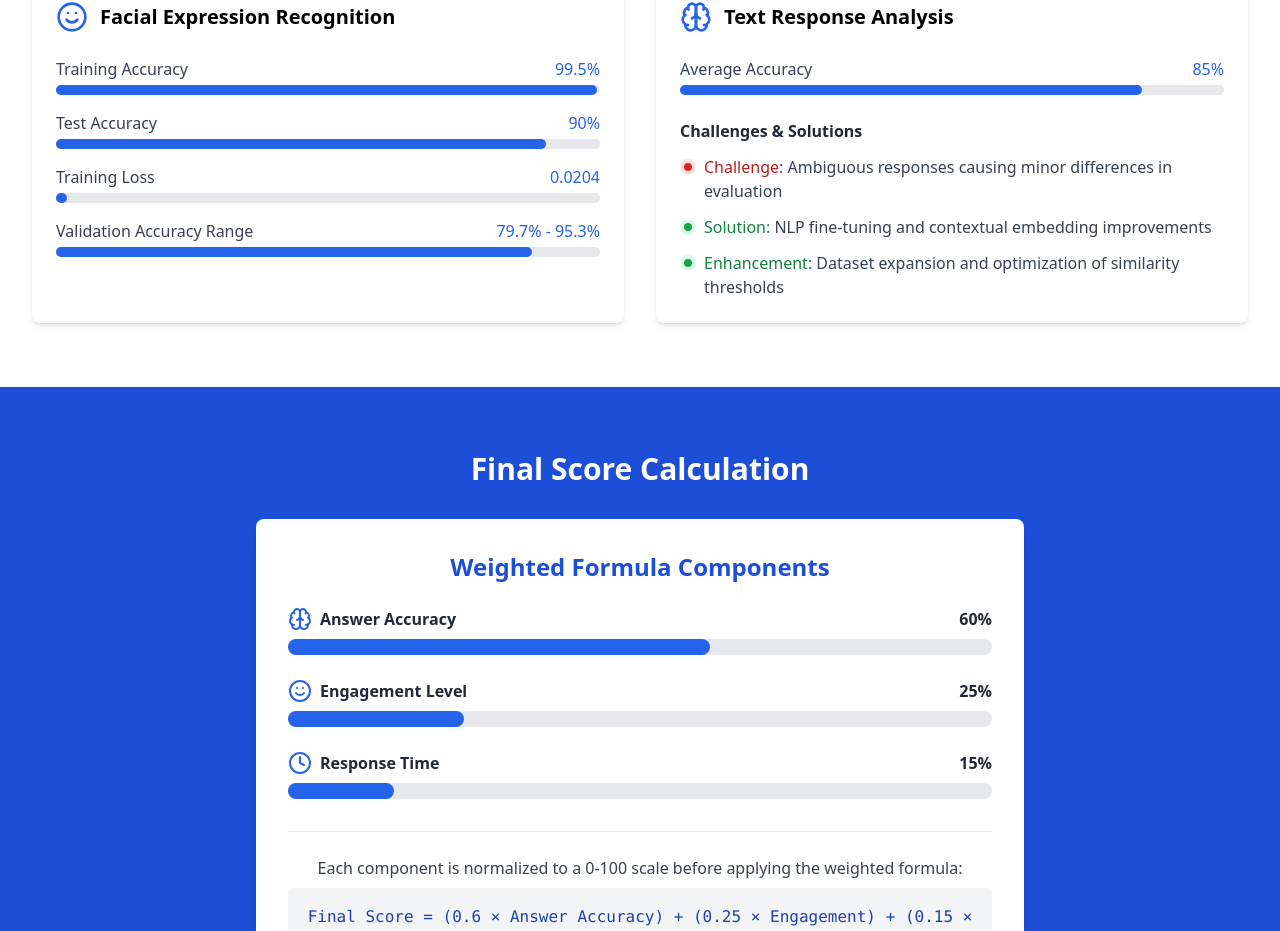
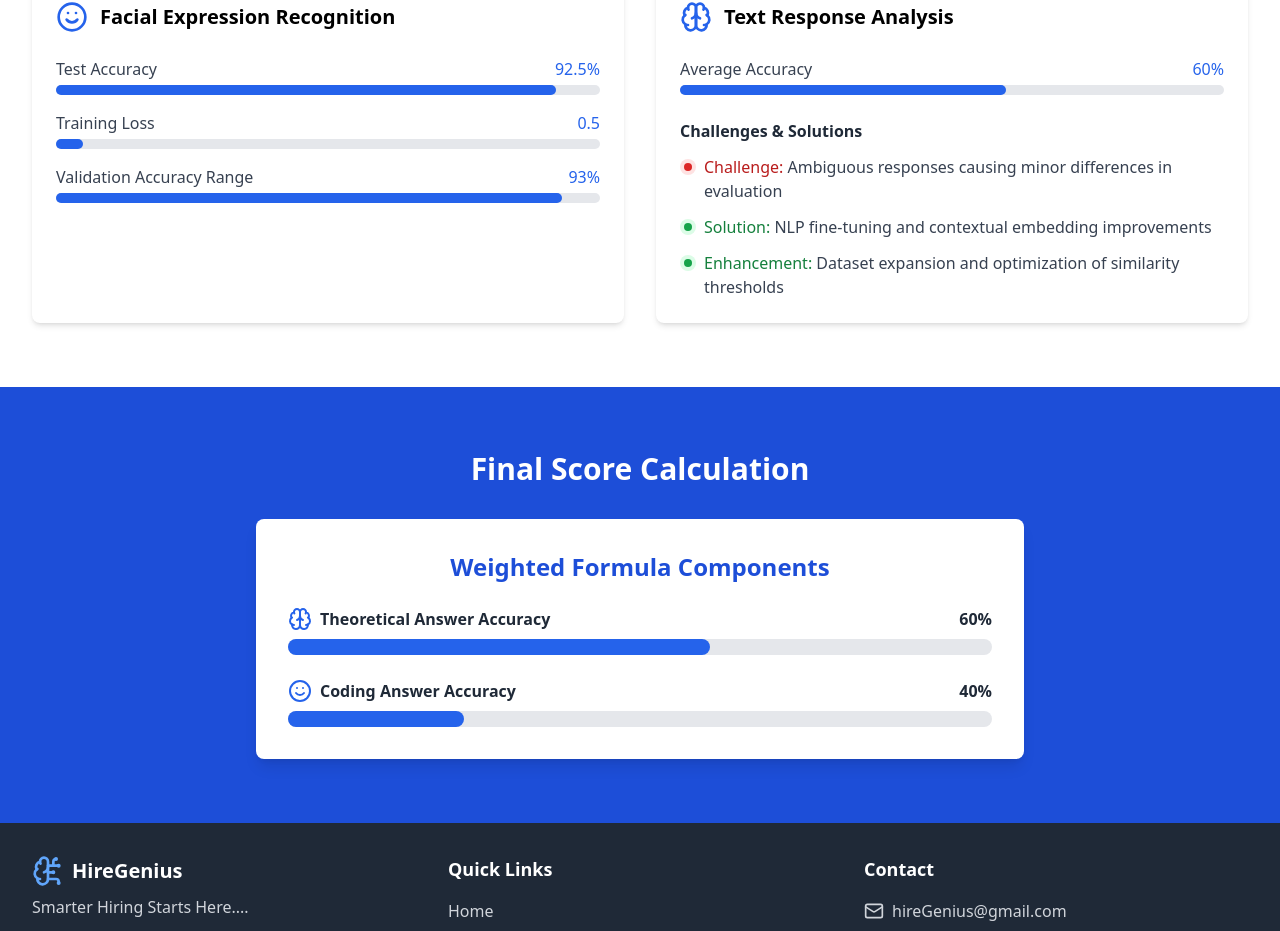
Before and after one commit to Rishen-Lithan/Hire-Genius-Static-Application, a React app: page /automated-interview in a window 1280 px wide. Shown: the part 1843-2774 px from the top of the page. Built offline with nearby package versions, Linux system fonts and the light colour scheme; the HTML template or start-up script is replaced by a standard one.

Commit message:
Updated AutomatedInterview.tsx

```diff
--- a/src/pages/AutomatedInterview.tsx
+++ b/src/pages/AutomatedInterview.tsx
@@ -161,7 +161,7 @@ const AutomatedInterview = () => {
               <div className="md:w-1/2 md:pr-12 mb-6 md:mb-0 md:text-right order-1 md:order-1">
                 <div className="bg-white p-4 rounded-lg shadow-md">
                   <p className="text-gray-700">
-                    Questions dynamically adjust based on candidate responses,
+                    Level based questions on candidate responses,
                     ensuring comprehensive skill assessment.
                   </p>
                 </div>
@@ -174,7 +174,7 @@ const AutomatedInterview = () => {
                   Technical Questions
                 </h3>
                 <p className="text-gray-600">
-                  Candidates answer questions of varying difficulty levels
+                  Candidates answer questions of varying levels
                   across relevant technical domains.
                 </p>
               </div>
@@ -247,26 +247,13 @@ const AutomatedInterview = () => {
                 <div>
                   <div className="flex justify-between mb-1">
                     <span className="text-gray-700 font-medium">
-                      Training Accuracy
+                      Test Accuracy
                     </span>
-                    <span className="text-blue-600 font-medium">99.5%</span>
+                    <span className="text-blue-600 font-medium">92.5%</span>
                   </div>
                   <div className="w-full bg-gray-200 rounded-full h-2.5">
                     <div className="bg-blue-600 h-2.5 rounded-full" style={{
-                    width: '99.5%'
-                  }}></div>
-                  </div>
-                </div>
-                <div>
-                  <div className="flex justify-between mb-1">
-                    <span className="text-gray-700 font-medium">
-                      Test Accuracy
-                    </span>
-                    <span className="text-blue-600 font-medium">90%</span>
-                  </div>
-                  <div className="w-full bg-gray-200 rounded-full h-2.5">
-                    <div className="bg-blue-600 h-2.5 rounded-full" style={{
-                    width: '90%'
+                    width: '92%'
                   }}></div>
                   </div>
                 </div>
@@ -275,11 +262,11 @@ const AutomatedInterview = () => {
                     <span className="text-gray-700 font-medium">
                       Training Loss
                     </span>
-                    <span className="text-blue-600 font-medium">0.0204</span>
+                    <span className="text-blue-600 font-medium">0.5</span>
                   </div>
                   <div className="w-full bg-gray-200 rounded-full h-2.5">
                     <div className="bg-blue-600 h-2.5 rounded-full" style={{
-                    width: '2%'
+                    width: '5%'
                   }}></div>
                   </div>
                 </div>
@@ -289,12 +276,12 @@ const AutomatedInterview = () => {
                       Validation Accuracy Range
                     </span>
                     <span className="text-blue-600 font-medium">
-                      79.7% - 95.3%
+                      93%
                     </span>
                   </div>
                   <div className="w-full bg-gray-200 rounded-full h-2.5">
                     <div className="bg-blue-600 h-2.5 rounded-full" style={{
-                    width: '87.5%'
+                    width: '93%'
                   }}></div>
                   </div>
                 </div>
@@ -313,11 +300,11 @@ const AutomatedInterview = () => {
                   <span className="text-gray-700 font-medium">
                     Average Accuracy
                   </span>
-                  <span className="text-blue-600 font-medium">85%</span>
+                  <span className="text-blue-600 font-medium">60%</span>
                 </div>
                 <div className="w-full bg-gray-200 rounded-full h-2.5">
                   <div className="bg-blue-600 h-2.5 rounded-full" style={{
-                  width: '85%'
+                  width: '60%'
                 }}></div>
                 </div>
               </div>
@@ -385,7 +372,7 @@ const AutomatedInterview = () => {
                 <div className="flex items-center justify-between mb-2">
                   <div className="flex items-center">
                     <BrainIcon className="h-6 w-6 text-blue-600 mr-2" />
-                    <span className="font-semibold">Answer Accuracy</span>
+                    <span className="font-semibold">Theoretical Answer Accuracy</span>
                   </div>
                   <span className="font-bold">60%</span>
                 </div>
@@ -399,41 +386,15 @@ const AutomatedInterview = () => {
                 <div className="flex items-center justify-between mb-2">
                   <div className="flex items-center">
                     <SmileIcon className="h-6 w-6 text-blue-600 mr-2" />
-                    <span className="font-semibold">Engagement Level</span>
+                    <span className="font-semibold">Coding Answer Accuracy</span>
                   </div>
-                  <span className="font-bold">25%</span>
+                  <span className="font-bold">40%</span>
                 </div>
                 <div className="w-full bg-gray-200 rounded-full h-4">
                   <div className="bg-blue-600 h-4 rounded-full" style={{
                   width: '25%'
                 }}></div>
                 </div>
-              </div>
-              <div>
-                <div className="flex items-center justify-between mb-2">
-                  <div className="flex items-center">
-                    <ClockIcon className="h-6 w-6 text-blue-600 mr-2" />
-                    <span className="font-semibold">Response Time</span>
-                  </div>
-                  <span className="font-bold">15%</span>
-                </div>
-                <div className="w-full bg-gray-200 rounded-full h-4">
-                  <div className="bg-blue-600 h-4 rounded-full" style={{
-                  width: '15%'
-                }}></div>
-                </div>
-              </div>
-            </div>
-            <div className="mt-8 pt-6 border-t border-gray-200">
-              <p className="text-gray-700 mb-2">
-                Each component is normalized to a 0-100 scale before applying
-                the weighted formula:
-              </p>
-              <div className="bg-gray-100 p-4 rounded-md">
-                <code className="font-mono text-blue-800">
-                  Final Score = (0.6 × Answer Accuracy) + (0.25 × Engagement) +
-                  (0.15 × Response Time)
-                </code>
               </div>
             </div>
           </div>
```
